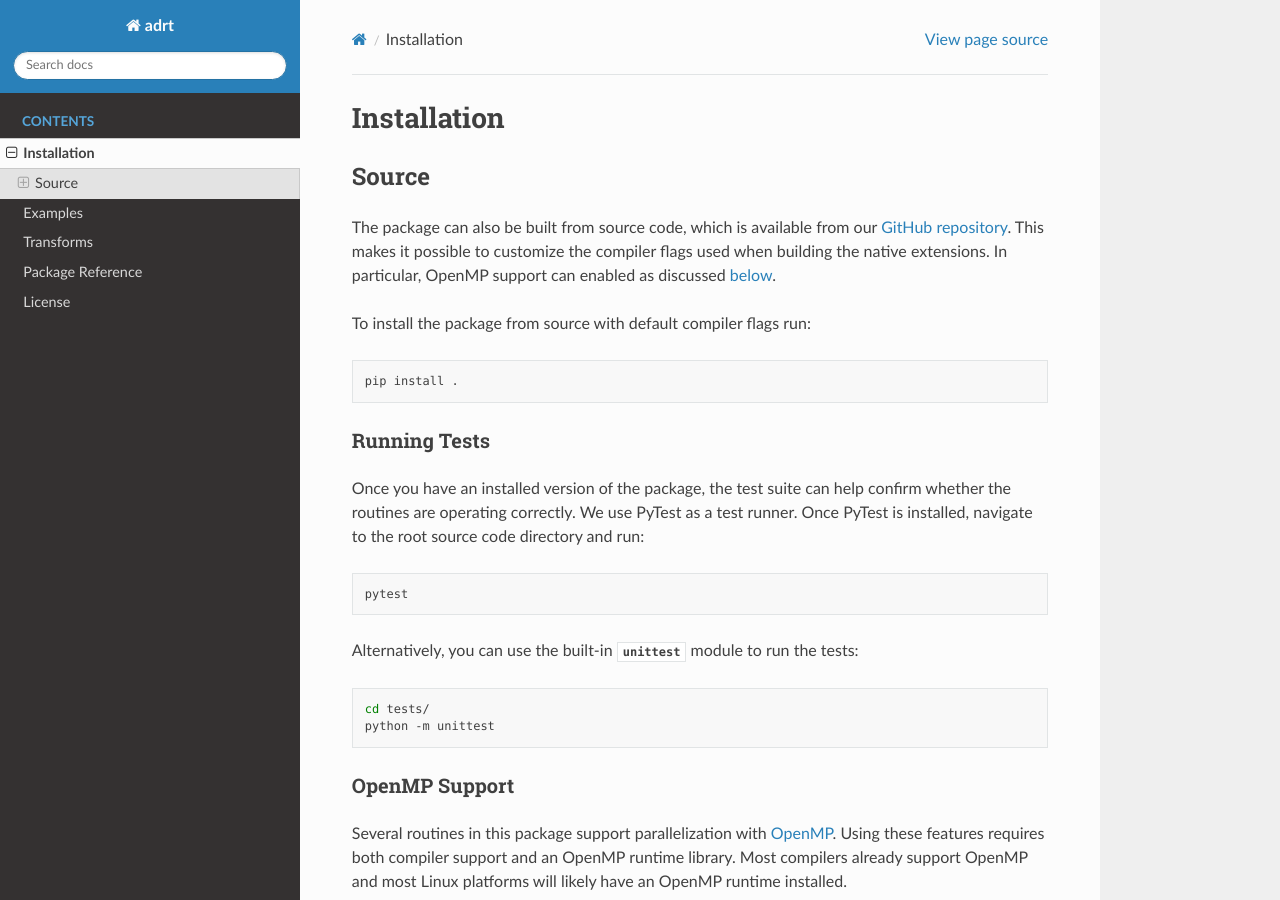
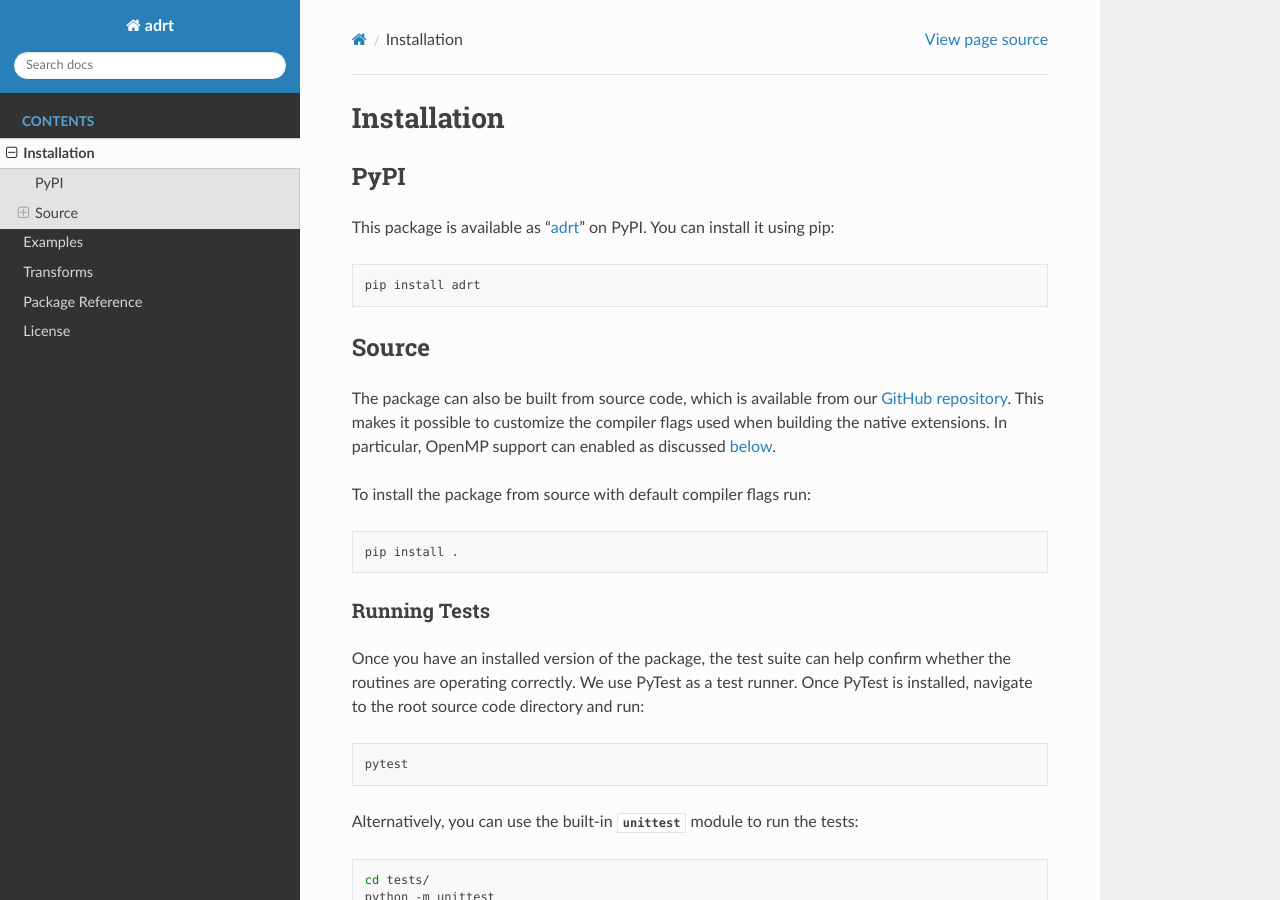
Before and after one commit to karlotness/adrt, a Sphinx documentation site: the page built from docs/install.rst, in a window 1280 px wide and 900 px high. Built offline with Sphinx 7.4.7 and the Read the Docs theme 2.0.0, drawn with Linux system fonts in a browser that asks for light colours.

Commit message:
Add mention of pip install from PyPI to docs.

```diff
--- a/docs/install.rst
+++ b/docs/install.rst
@@ -2,6 +2,15 @@
 
 Installation
 ============
+
+PyPI
+----
+
+This package is available as "`adrt
+<https://pypi.org/project/adrt/>`__" on PyPI. You can install it using
+pip::
+
+  pip install adrt
 
 Source
 ------
```
